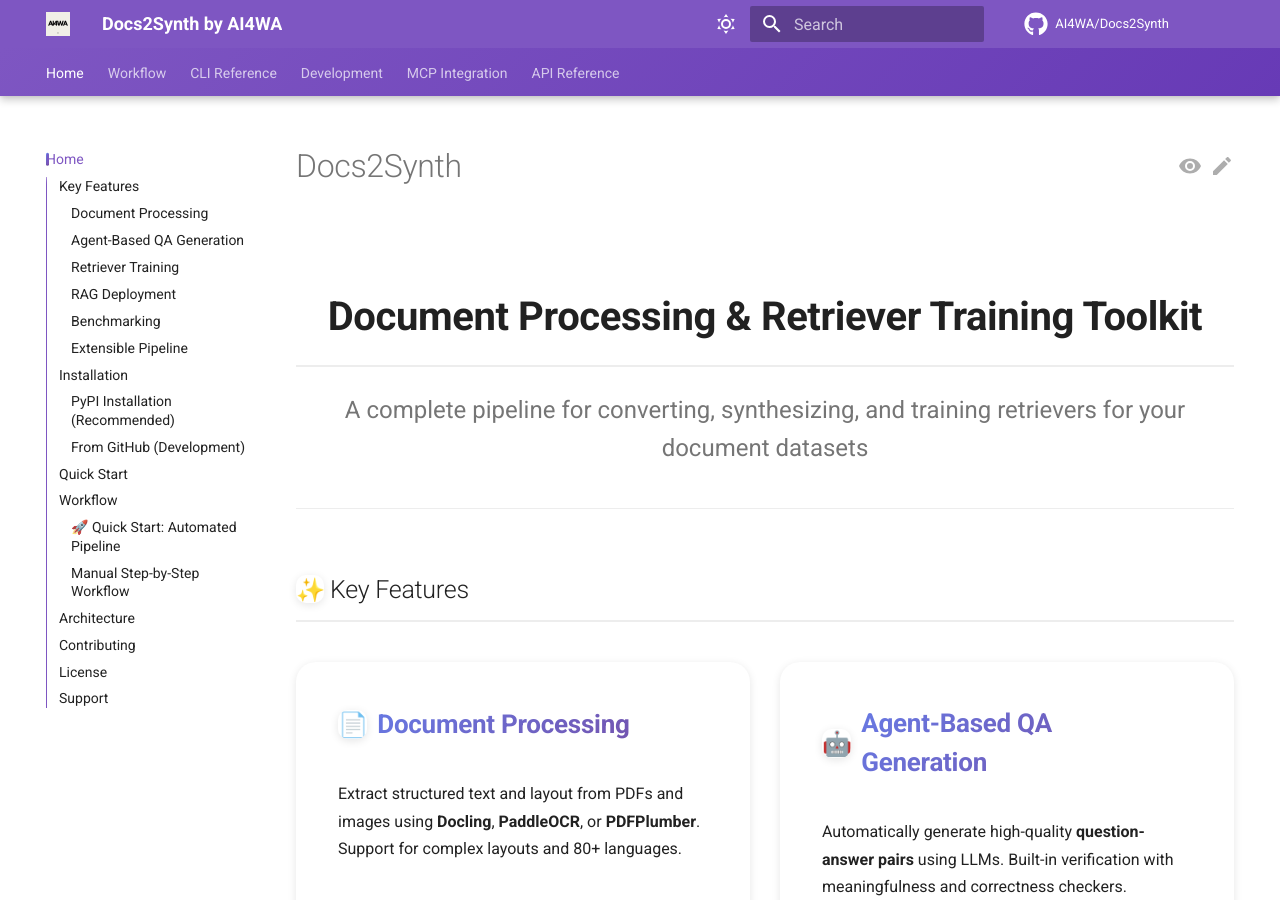
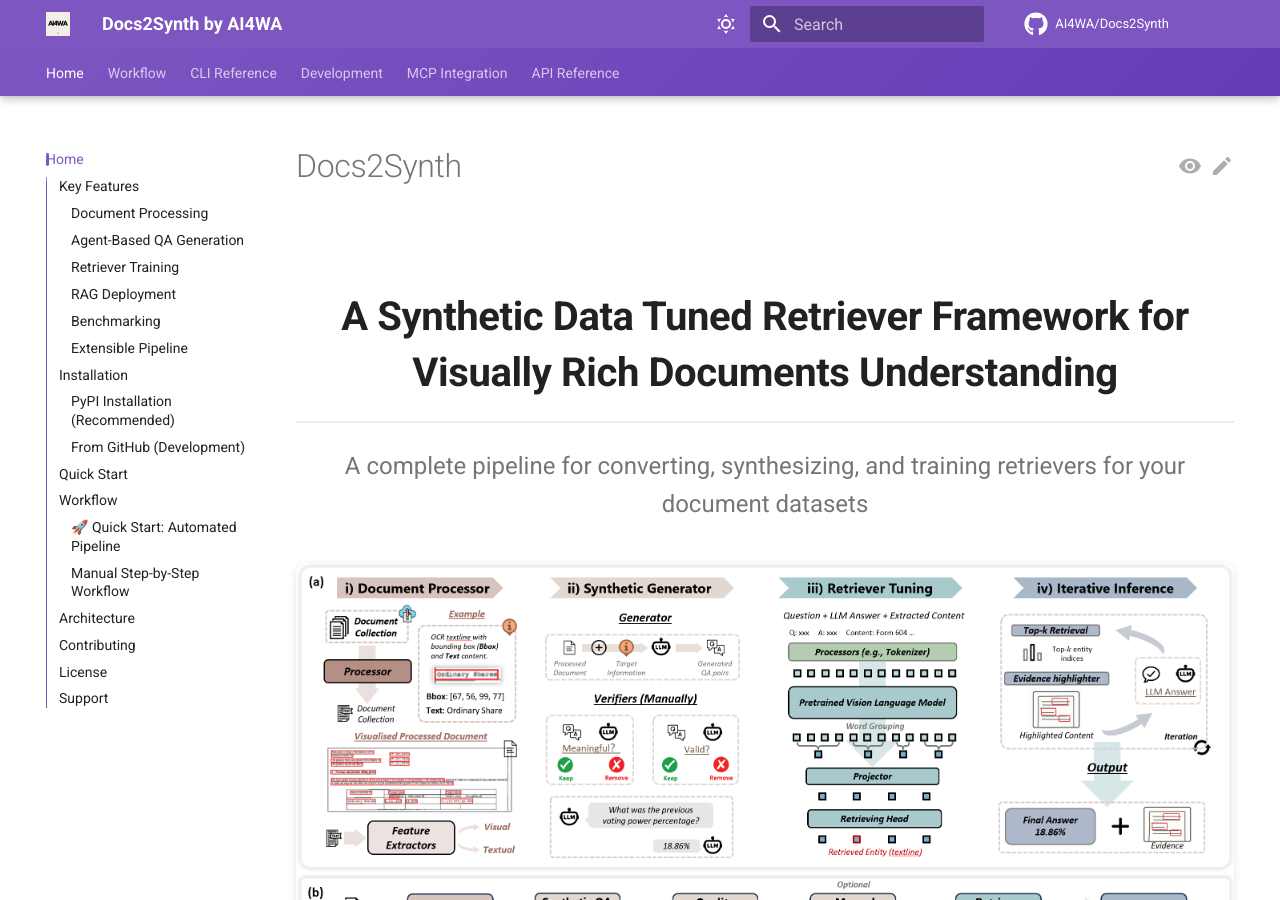
Before and after one commit to AI4WA/Docs2Synth, an MkDocs documentation site: the page built from docs/index.md, in a window 1280 px wide and 900 px high. Built offline with MkDocs 1.6.1 and Material for MkDocs 9.7.7, drawn with Linux system fonts in a browser that asks for light colours; emoji names are drawn with the system emoji font; comment, search, counter and statistics services are not loaded; the version menu is left out.

Commit message:
update readme and documentations

```diff
--- a/docs/index.md
+++ b/docs/index.md
@@ -2,12 +2,14 @@
 
 <div style="text-align: center; margin: 2rem 0;">
   <h2 style="font-size: 2rem; font-weight: 700; margin-bottom: 1rem;">
-    Document Processing & Retriever Training Toolkit
+    A Synthetic Data Tuned Retriever Framework for Visually Rich Documents Understanding
   </h2>
   <p style="font-size: 1.2rem; color: var(--md-default-fg-color--light);">
     A complete pipeline for converting, synthesizing, and training retrievers for your document datasets
   </p>
 </div>
+
+![Docs2Synth Framework](assets/docs2synth_framework.png)
 
 ---
 
```
Also changed, not shown: README.md (+5 -3 lines), docs/assets/docs2synth_framework.png (added).
